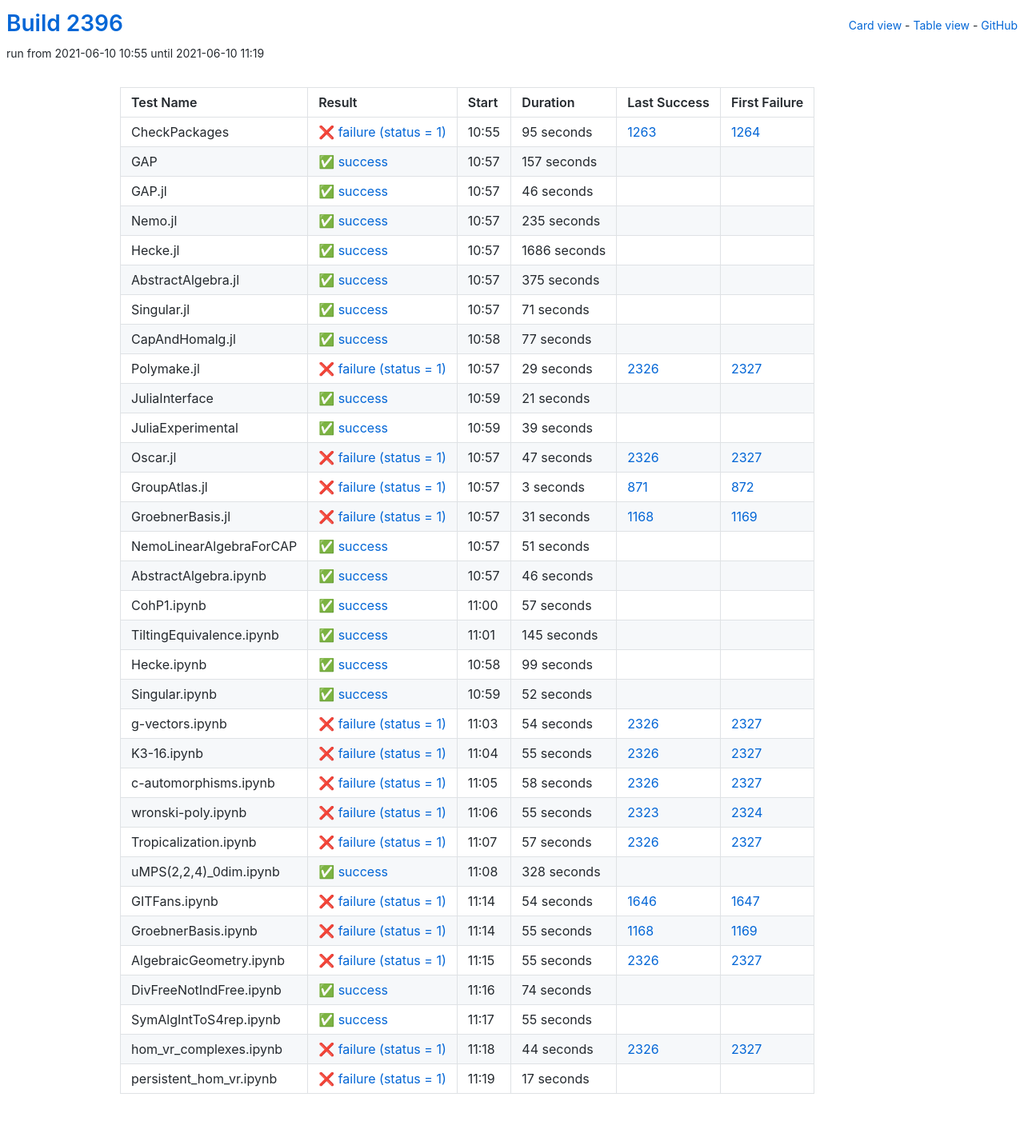
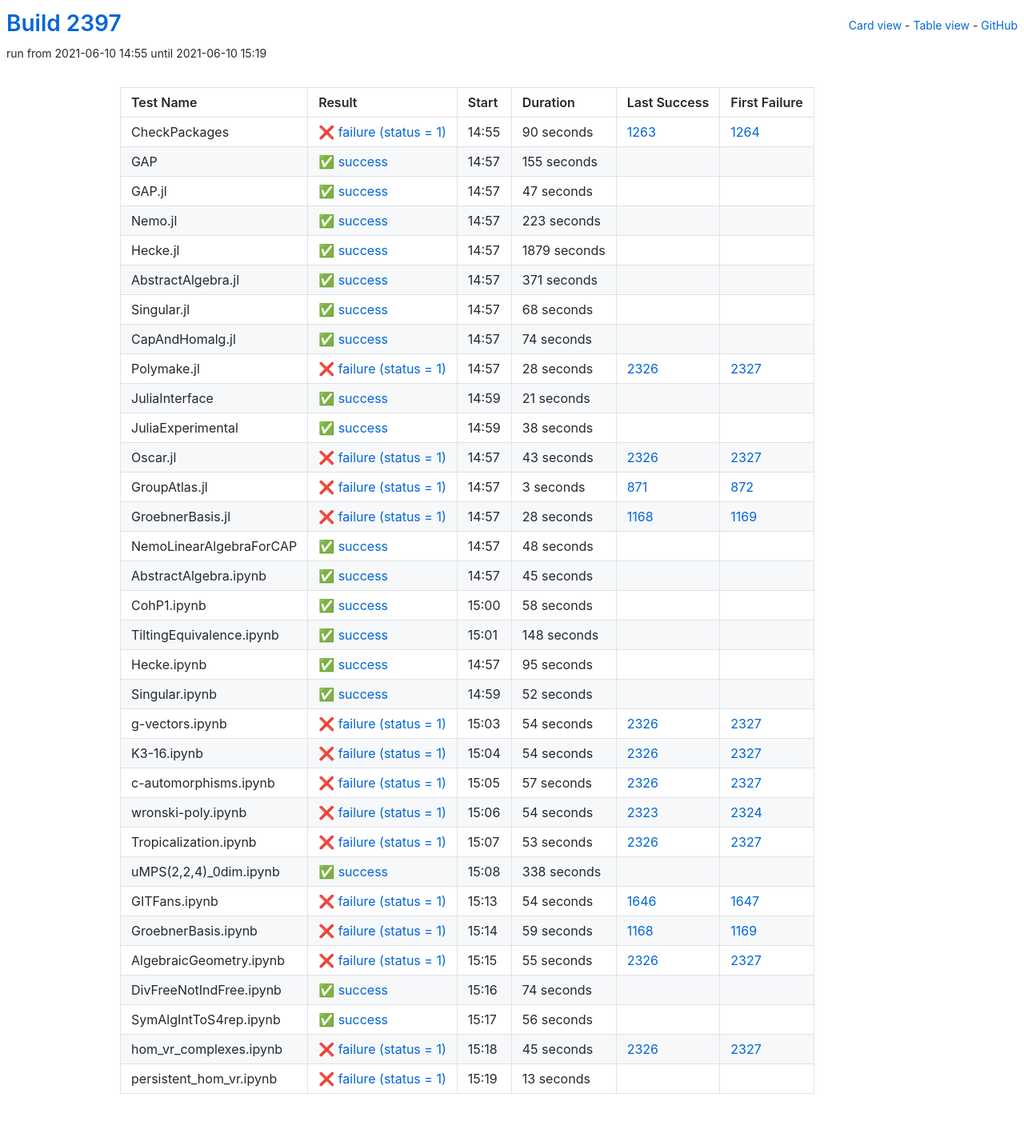
Before and after one commit to oscar-system/oscar-ci-status-stable, a Jekyll site: the page built from table.html, in a window 1280 px wide. Shown: the whole page at 80% size. Built offline with Jekyll 4.4.1, drawn with Linux system fonts in a browser that asks for light colours.

Commit message:
Build #2397

```diff
--- a/_data/ci.yml
+++ b/_data/ci.yml
@@ -1,6 +1,6 @@
 ---
-build: 2396
-build_url: https://oscarci.mathematik.uni-kl.de/job/oscar-stable/2396/
+build: 2397
+build_url: https://oscarci.mathematik.uni-kl.de/job/oscar-stable/2397/
 job: oscar-stable
 organization: oscar-system
 repo: oscar-ci-status-stable
@@ -8,116 +8,116 @@ repourl: https://github.com/oscar-system/oscar-ci-status-stable
 tests:
 - name: CheckPackages
   id: checkpackages
-  log: https://oscarci.mathematik.uni-kl.de/job/oscar-stable/2396/artifact/logs/build-2396/CheckPackages.log
-  start: 2021-06-10 10:55
+  log: https://oscarci.mathematik.uni-kl.de/job/oscar-stable/2397/artifact/logs/build-2397/CheckPackages.log
+  start: 2021-06-10 14:55
   success: false
   exitcode: 1
   status: failure
-  duration: 95
+  duration: 90
   last_success: 1263
   last_success_url: https://oscarci.mathematik.uni-kl.de/job/oscar-stable/1263/
   first_failure: 1264
   first_failure_url: https://oscarci.mathematik.uni-kl.de/job/oscar-stable/1264/
 - name: GAP
   id: gap
-  log: https://oscarci.mathematik.uni-kl.de/job/oscar-stable/2396/artifact/logs/build-2396/GAP.log
-  start: 2021-06-10 10:57
+  log: https://oscarci.mathematik.uni-kl.de/job/oscar-stable/2397/artifact/logs/build-2397/GAP.log
+  start: 2021-06-10 14:57
   success: true
   exitcode: 0
   status: success
-  duration: 157
+  duration: 155
   last_success: false
   last_success_url:
   first_failure: false
   first_failure_url:
 - name: GAP.jl
   id: gap-jl
-  log: https://oscarci.mathematik.uni-kl.de/job/oscar-stable/2396/artifact/logs/build-2396/GAP.jl.log
-  start: 2021-06-10 10:57
+  log: https://oscarci.mathematik.uni-kl.de/job/oscar-stable/2397/artifact/logs/build-2397/GAP.jl.log
+  start: 2021-06-10 14:57
   success: true
   exitcode: 0
   status: success
-  duration: 46
+  duration: 47
   last_success: false
   last_success_url:
   first_failure: false
   first_failure_url:
 - name: Nemo.jl
   id: nemo-jl
-  log: https://oscarci.mathematik.uni-kl.de/job/oscar-stable/2396/artifact/logs/build-2396/Nemo.jl.log
-  start: 2021-06-10 10:57
+  log: https://oscarci.mathematik.uni-kl.de/job/oscar-stable/2397/artifact/logs/build-2397/Nemo.jl.log
+  start: 2021-06-10 14:57
   success: true
   exitcode: 0
   status: success
-  duration: 235
+  duration: 223
   last_success: false
   last_success_url:
   first_failure: false
   first_failure_url:
 - name: Hecke.jl
   id: hecke-jl
-  log: https://oscarci.mathematik.uni-kl.de/job/oscar-stable/2396/artifact/logs/build-2396/Hecke.jl.log
-  start: 2021-06-10 10:57
+  log: https://oscarci.mathematik.uni-kl.de/job/oscar-stable/2397/artifact/logs/build-2397/Hecke.jl.log
+  start: 2021-06-10 14:57
   success: true
   exitcode: 0
   status: success
-  duration: 1686
+  duration: 1879
   last_success: false
   last_success_url:
   first_failure: false
   first_failure_url:
 - name: AbstractAlgebra.jl
   id: abstractalgebra-jl
-  log: https://oscarci.mathematik.uni-kl.de/job/oscar-stable/2396/artifact/logs/build-2396/AbstractAlgebra.jl.log
-  start: 2021-06-10 10:57
+  log: https://oscarci.mathematik.uni-kl.de/job/oscar-stable/2397/artifact/logs/build-2397/AbstractAlgebra.jl.log
+  start: 2021-06-10 14:57
   success: true
   exitcode: 0
   status: success
-  duration: 375
+  duration: 371
   last_success: false
   last_success_url:
   first_failure: false
   first_failure_url:
 - name: Singular.jl
   id: singular-jl
-  log: https://oscarci.mathematik.uni-kl.de/job/oscar-stable/2396/artifact/logs/build-2396/Singular.jl.log
-  start: 2021-06-10 10:57
+  log: https://oscarci.mathematik.uni-kl.de/job/oscar-stable/2397/artifact/logs/build-2397/Singular.jl.log
+  start: 2021-06-10 14:57
   success: true
   exitcode: 0
   status: success
-  duration: 71
+  duration: 68
   last_success: false
   last_success_url:
   first_failure: false
   first_failure_url:
 - name: CapAndHomalg.jl
   id: capandhomalg-jl
-  log: https://oscarci.mathematik.uni-kl.de/job/oscar-stable/2396/artifact/logs/build-2396/CapAndHomalg.jl.log
-  start: 2021-06-10 10:58
+  log: https://oscarci.mathematik.uni-kl.de/job/oscar-stable/2397/artifact/logs/build-2397/CapAndHomalg.jl.log
+  start: 2021-06-10 14:57
   success: true
   exitcode: 0
   status: success
-  duration: 77
+  duration: 74
   last_success: false
   last_success_url:
   first_failure: false
   first_failure_url:
 - name: Polymake.jl
   id: polymake-jl
-  log: https://oscarci.mathematik.uni-kl.de/job/oscar-stable/2396/artifact/logs/build-2396/Polymake.jl.log
-  start: 2021-06-10 10:57
+  log: https://oscarci.mathematik.uni-kl.de/job/oscar-stable/2397/artifact/logs/build-2397/Polymake.jl.log
+  start: 2021-06-10 14:57
   success: false
   exitcode: 1
   status: failure
-  duration: 29
+  duration: 28
   last_success: 2326
   last_success_url: https://oscarci.mathematik.uni-kl.de/job/oscar-stable/2326/
   first_failure: 2327
   first_failure_url: https://oscarci.mathematik.uni-kl.de/job/oscar-stable/2327/
 - name: JuliaInterface
   id: juliainterface
-  log: https://oscarci.mathematik.uni-kl.de/job/oscar-stable/2396/artifact/logs/build-2396/JuliaInterface.log
-  start: 2021-06-10 10:59
+  log: https://oscarci.mathematik.uni-kl.de/job/oscar-stable/2397/artifact/logs/build-2397/JuliaInterface.log
+  start: 2021-06-10 14:59
   success: true
   exitcode: 0
   status: success
@@ -128,32 +128,32 @@ tests:
   first_failure_url:
 - name: JuliaExperimental
   id: juliaexperimental
-  log: https://oscarci.mathematik.uni-kl.de/job/oscar-stable/2396/artifact/logs/build-2396/JuliaExperimental.log
-  start: 2021-06-10 10:59
+  log: https://oscarci.mathematik.uni-kl.de/job/oscar-stable/2397/artifact/logs/build-2397/JuliaExperimental.log
+  start: 2021-06-10 14:59
   success: true
   exitcode: 0
   status: success
-  duration: 39
+  duration: 38
   last_success: false
   last_success_url:
   first_failure: false
   first_failure_url:
 - name: Oscar.jl
   id: oscar-jl
-  log: https://oscarci.mathematik.uni-kl.de/job/oscar-stable/2396/artifact/logs/build-2396/Oscar.jl.log
-  start: 2021-06-10 10:57
+  log: https://oscarci.mathematik.uni-kl.de/job/oscar-stable/2397/artifact/logs/build-2397/Oscar.jl.log
+  start: 2021-06-10 14:57
   success: false
   exitcode: 1
   status: failure
-  duration: 47
+  duration: 43
   last_success: 2326
   last_success_url: https://oscarci.mathematik.uni-kl.de/job/oscar-stable/2326/
   first_failure: 2327
   first_failure_url: https://oscarci.mathematik.uni-kl.de/job/oscar-stable/2327/
 - name: GroupAtlas.jl
   id: groupatlas-jl
-  log: https://oscarci.mathematik.uni-kl.de/job/oscar-stable/2396/artifact/logs/build-2396/GroupAtlas.jl.log
-  start: 2021-06-10 10:57
+  log: https://oscarci.mathematik.uni-kl.de/job/oscar-stable/2397/artifact/logs/build-2397/GroupAtlas.jl.log
+  start: 2021-06-10 14:57
   success: false
   exitcode: 1
   status: failure
@@ -164,80 +164,80 @@ tests:
   first_failure_url: https://oscarci.mathematik.uni-kl.de/job/oscar-stable/872/
 - name: GroebnerBasis.jl
   id: groebnerbasis-jl
-  log: https://oscarci.mathematik.uni-kl.de/job/oscar-stable/2396/artifact/logs/build-2396/GroebnerBasis.jl.log
-  start: 2021-06-10 10:57
+  log: https://oscarci.mathematik.uni-kl.de/job/oscar-stable/2397/artifact/logs/build-2397/GroebnerBasis.jl.log
+  start: 2021-06-10 14:57
   success: false
   exitcode: 1
   status: failure
-  duration: 31
+  duration: 28
   last_success: 1168
   last_success_url: https://oscarci.mathematik.uni-kl.de/job/oscar-stable/1168/
   first_failure: 1169
   first_failure_url: https://oscarci.mathematik.uni-kl.de/job/oscar-stable/1169/
 - name: NemoLinearAlgebraForCAP
   id: nemolinearalgebraforcap
-  log: https://oscarci.mathematik.uni-kl.de/job/oscar-stable/2396/artifact/logs/build-2396/NemoLinearAlgebraForCAP.log
-  start: 2021-06-10 10:57
+  log: https://oscarci.mathematik.uni-kl.de/job/oscar-stable/2397/artifact/logs/build-2397/NemoLinearAlgebraForCAP.log
+  start: 2021-06-10 14:57
   success: true
   exitcode: 0
   status: success
-  duration: 51
+  duration: 48
   last_success: false
   last_success_url:
   first_failure: false
   first_failure_url:
 - name: AbstractAlgebra.ipynb
   id: abstractalgebra-ipynb
-  log: https://oscarci.mathematik.uni-kl.de/job/oscar-stable/2396/artifact/logs/build-2396/AbstractAlgebra.ipynb.log
-  start: 2021-06-10 10:57
+  log: https://oscarci.mathematik.uni-kl.de/job/oscar-stable/2397/artifact/logs/build-2397/AbstractAlgebra.ipynb.log
+  start: 2021-06-10 14:57
   success: true
   exitcode: 0
   status: success
-  duration: 46
+  duration: 45
   last_success: false
   last_success_url:
   first_failure: false
   first_failure_url:
 - name: CohP1.ipynb
   id: cohp1-ipynb
-  log: https://oscarci.mathematik.uni-kl.de/job/oscar-stable/2396/artifact/logs/build-2396/CohP1.ipynb.log
-  start: 2021-06-10 11:00
+  log: https://oscarci.mathematik.uni-kl.de/job/oscar-stable/2397/artifact/logs/build-2397/CohP1.ipynb.log
+  start: 2021-06-10 15:00
   success: true
   exitcode: 0
   status: success
-  duration: 57
+  duration: 58
   last_success: false
   last_success_url:
   first_failure: false
   first_failure_url:
 - name: TiltingEquivalence.ipynb
   id: tiltingequivalence-ipynb
-  log: https://oscarci.mathematik.uni-kl.de/job/oscar-stable/2396/artifact/logs/build-2396/TiltingEquivalence.ipynb.log
-  start: 2021-06-10 11:01
+  log: https://oscarci.mathematik.uni-kl.de/job/oscar-stable/2397/artifact/logs/build-2397/TiltingEquivalence.ipynb.log
+  start: 2021-06-10 15:01
   success: true
   exitcode: 0
   status: success
-  duration: 145
+  duration: 148
   last_success: false
   last_success_url:
   first_failure: false
   first_failure_url:
 - name: Hecke.ipynb
   id: hecke-ipynb
-  log: https://oscarci.mathematik.uni-kl.de/job/oscar-stable/2396/artifact/logs/build-2396/Hecke.ipynb.log
-  start: 2021-06-10 10:58
+  log: https://oscarci.mathematik.uni-kl.de/job/oscar-stable/2397/artifact/logs/build-2397/Hecke.ipynb.log
+  start: 2021-06-10 14:57
   success: true
   exitcode: 0
   status: success
-  duration: 99
+  duration: 95
   last_success: false
   last_success_url:
   first_failure: false
   first_failure_url:
 - name: Singular.ipynb
   id: singular-ipynb
-  log: https://oscarci.mathematik.uni-kl.de/job/oscar-stable/2396/artifact/logs/build-2396/Singular.ipynb.log
-  start: 2021-06-10 10:59
+  log: https://oscarci.mathematik.uni-kl.de/job/oscar-stable/2397/artifact/logs/build-2397/Singular.ipynb.log
+  start: 2021-06-10 14:59
   success: true
   exitcode: 0
   status: success
@@ -248,8 +248,8 @@ tests:
   first_failure_url:
 - name: g-vectors.ipynb
   id: g-vectors-ipynb
-  log: https://oscarci.mathematik.uni-kl.de/job/oscar-stable/2396/artifact/logs/build-2396/g-vectors.ipynb.log
-  start: 2021-06-10 11:03
+  log: https://oscarci.mathematik.uni-kl.de/job/oscar-stable/2397/artifact/logs/build-2397/g-vectors.ipynb.log
+  start: 2021-06-10 15:03
   success: false
   exitcode: 1
   status: failure
@@ -260,44 +260,20 @@ tests:
   first_failure_url: https://oscarci.mathematik.uni-kl.de/job/oscar-stable/2327/
 - name: K3-16.ipynb
   id: k3-16-ipynb
-  log: https://oscarci.mathematik.uni-kl.de/job/oscar-stable/2396/artifact/logs/build-2396/K3-16.ipynb.log
-  start: 2021-06-10 11:04
+  log: https://oscarci.mathematik.uni-kl.de/job/oscar-stable/2397/artifact/logs/build-2397/K3-16.ipynb.log
+  start: 2021-06-10 15:04
   success: false
   exitcode: 1
   status: failure
-  duration: 55
+  duration: 54
   last_success: 2326
   last_success_url: https://oscarci.mathematik.uni-kl.de/job/oscar-stable/2326/
   first_failure: 2327
   first_failure_url: https://oscarci.mathematik.uni-kl.de/job/oscar-stable/2327/
 - name: c-automorphisms.ipynb
   id: c-automorphisms-ipynb
-  log: https://oscarci.mathematik.uni-kl.de/job/oscar-stable/2396/artifact/logs/build-2396/c-automorphisms.ipynb.log
-  start: 2021-06-10 11:05
-  success: false
-  exitcode: 1
-  status: failure
-  duration: 58
-  last_success: 2326
-  last_success_url: https://oscarci.mathematik.uni-kl.de/job/oscar-stable/2326/
-  first_failure: 2327
-  first_failure_url: https://oscarci.mathematik.uni-kl.de/job/oscar-stable/2327/
-- name: wronski-poly.ipynb
-  id: wronski-poly-ipynb
-  log: https://oscarci.mathematik.uni-kl.de/job/oscar-stable/2396/artifact/logs/build-2396/wronski-poly.ipynb.log
-  start: 2021-06-10 11:06
-  success: false
-  exitcode: 1
-  status: failure
-  duration: 55
-  last_success: 2323
-  last_success_url: https://oscarci.mathematik.uni-kl.de/job/oscar-stable/2323/
-  first_failure: 2324
-  first_failure_url: https://oscarci.mathematik.uni-kl.de/job/oscar-stable/2324/
-- name: Tropicalization.ipynb
-  id: tropicalization-ipynb
-  log: https://oscarci.mathematik.uni-kl.de/job/oscar-stable/2396/artifact/logs/build-2396/Tropicalization.ipynb.log
-  start: 2021-06-10 11:07
+  log: https://oscarci.mathematik.uni-kl.de/job/oscar-stable/2397/artifact/logs/build-2397/c-automorphisms.ipynb.log
+  start: 2021-06-10 15:05
   success: false
   exitcode: 1
   status: failure
@@ -306,22 +282,46 @@ tests:
   last_success_url: https://oscarci.mathematik.uni-kl.de/job/oscar-stable/2326/
   first_failure: 2327
   first_failure_url: https://oscarci.mathematik.uni-kl.de/job/oscar-stable/2327/
+- name: wronski-poly.ipynb
+  id: wronski-poly-ipynb
+  log: https://oscarci.mathematik.uni-kl.de/job/oscar-stable/2397/artifact/logs/build-2397/wronski-poly.ipynb.log
+  start: 2021-06-10 15:06
+  success: false
+  exitcode: 1
+  status: failure
+  duration: 54
+  last_success: 2323
+  last_success_url: https://oscarci.mathematik.uni-kl.de/job/oscar-stable/2323/
+  first_failure: 2324
+  first_failure_url: https://oscarci.mathematik.uni-kl.de/job/oscar-stable/2324/
+- name: Tropicalization.ipynb
+  id: tropicalization-ipynb
+  log: https://oscarci.mathematik.uni-kl.de/job/oscar-stable/2397/artifact/logs/build-2397/Tropicalization.ipynb.log
+  start: 2021-06-10 15:07
+  success: false
+  exitcode: 1
+  status: failure
+  duration: 53
+  last_success: 2326
+  last_success_url: https://oscarci.mathematik.uni-kl.de/job/oscar-stable/2326/
+  first_failure: 2327
+  first_failure_url: https://oscarci.mathematik.uni-kl.de/job/oscar-stable/2327/
 - name: uMPS(2,2,4)_0dim.ipynb
   id: umps-2-2-4-0dim-ipynb
-  log: https://oscarci.mathematik.uni-kl.de/job/oscar-stable/2396/artifact/logs/build-2396/uMPS-2-2-4-_0dim.ipynb.log
-  start: 2021-06-10 11:08
+  log: https://oscarci.mathematik.uni-kl.de/job/oscar-stable/2397/artifact/logs/build-2397/uMPS-2-2-4-_0dim.ipynb.log
+  start: 2021-06-10 15:08
   success: true
   exitcode: 0
   status: success
-  duration: 328
+  duration: 338
   last_success: false
   last_success_url:
   first_failure: false
   first_failure_url:
 - name: GITFans.ipynb
   id: gitfans-ipynb
-  log: https://oscarci.mathematik.uni-kl.de/job/oscar-stable/2396/artifact/logs/build-2396/GITFans.ipynb.log
-  start: 2021-06-10 11:14
+  log: https://oscarci.mathematik.uni-kl.de/job/oscar-stable/2397/artifact/logs/build-2397/GITFans.ipynb.log
+  start: 2021-06-10 15:13
   success: false
   exitcode: 1
   status: failure
@@ -332,20 +332,20 @@ tests:
   first_failure_url: https://oscarci.mathematik.uni-kl.de/job/oscar-stable/1647/
 - name: GroebnerBasis.ipynb
   id: groebnerbasis-ipynb
-  log: https://oscarci.mathematik.uni-kl.de/job/oscar-stable/2396/artifact/logs/build-2396/GroebnerBasis.ipynb.log
-  start: 2021-06-10 11:14
+  log: https://oscarci.mathematik.uni-kl.de/job/oscar-stable/2397/artifact/logs/build-2397/GroebnerBasis.ipynb.log
+  start: 2021-06-10 15:14
   success: false
   exitcode: 1
   status: failure
-  duration: 55
+  duration: 59
   last_success: 1168
   last_success_url: https://oscarci.mathematik.uni-kl.de/job/oscar-stable/1168/
   first_failure: 1169
   first_failure_url: https://oscarci.mathematik.uni-kl.de/job/oscar-stable/1169/
 - name: AlgebraicGeometry.ipynb
   id: algebraicgeometry-ipynb
-  log: https://oscarci.mathematik.uni-kl.de/job/oscar-stable/2396/artifact/logs/build-2396/AlgebraicGeometry.ipynb.log
-  start: 2021-06-10 11:15
+  log: https://oscarci.mathematik.uni-kl.de/job/oscar-stable/2397/artifact/logs/build-2397/AlgebraicGeometry.ipynb.log
+  start: 2021-06-10 15:15
   success: false
   exitcode: 1
   status: failure
@@ -356,8 +356,8 @@ tests:
   first_failure_url: https://oscarci.mathematik.uni-kl.de/job/oscar-stable/2327/
 - name: DivFreeNotIndFree.ipynb
   id: divfreenotindfree-ipynb
-  log: https://oscarci.mathematik.uni-kl.de/job/oscar-stable/2396/artifact/logs/build-2396/DivFreeNotIndFree.ipynb.log
-  start: 2021-06-10 11:16
+  log: https://oscarci.mathematik.uni-kl.de/job/oscar-stable/2397/artifact/logs/build-2397/DivFreeNotIndFree.ipynb.log
+  start: 2021-06-10 15:16
   success: true
   exitcode: 0
   status: success
@@ -368,36 +368,36 @@ tests:
   first_failure_url:
 - name: SymAlgIntToS4rep.ipynb
   id: symalginttos4rep-ipynb
-  log: https://oscarci.mathematik.uni-kl.de/job/oscar-stable/2396/artifact/logs/build-2396/SymAlgIntToS4rep.ipynb.log
-  start: 2021-06-10 11:17
+  log: https://oscarci.mathematik.uni-kl.de/job/oscar-stable/2397/artifact/logs/build-2397/SymAlgIntToS4rep.ipynb.log
+  start: 2021-06-10 15:17
   success: true
   exitcode: 0
   status: success
-  duration: 55
+  duration: 56
   last_success: false
   last_success_url:
   first_failure: false
   first_failure_url:
 - name: hom_vr_complexes.ipynb
   id: hom-vr-complexes-ipynb
-  log: https://oscarci.mathematik.uni-kl.de/job/oscar-stable/2396/artifact/logs/build-2396/hom_vr_complexes.ipynb.log
-  start: 2021-06-10 11:18
+  log: https://oscarci.mathematik.uni-kl.de/job/oscar-stable/2397/artifact/logs/build-2397/hom_vr_complexes.ipynb.log
+  start: 2021-06-10 15:18
   success: false
   exitcode: 1
   status: failure
-  duration: 44
+  duration: 45
   last_success: 2326
   last_success_url: https://oscarci.mathematik.uni-kl.de/job/oscar-stable/2326/
   first_failure: 2327
   first_failure_url: https://oscarci.mathematik.uni-kl.de/job/oscar-stable/2327/
 - name: persistent_hom_vr.ipynb
   id: persistent-hom-vr-ipynb
-  log: https://oscarci.mathematik.uni-kl.de/job/oscar-stable/2396/artifact/logs/build-2396/persistent_hom_vr.ipynb.log
-  start: 2021-06-10 11:19
+  log: https://oscarci.mathematik.uni-kl.de/job/oscar-stable/2397/artifact/logs/build-2397/persistent_hom_vr.ipynb.log
+  start: 2021-06-10 15:19
   success: false
   exitcode: 1
   status: failure
-  duration: 17
+  duration: 13
   last_success: false
   last_success_url:
   first_failure: false
```
Also changed, not shown: README.md.
